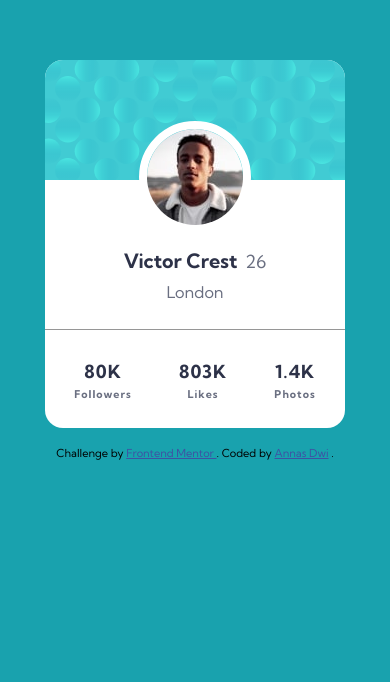
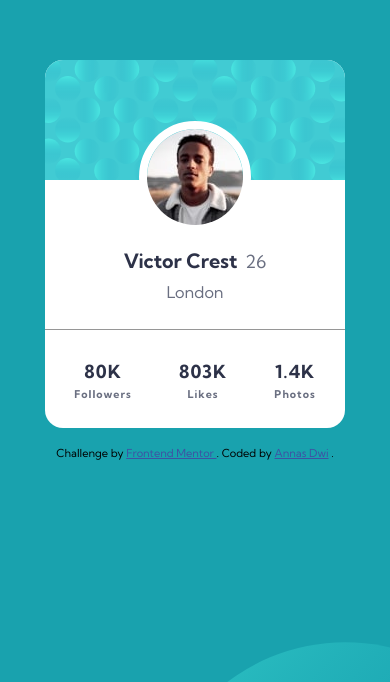
Before and after one commit to anasdwc/fm-beginner-profile-card, a plain HTML site: page index.html in a window 390 px wide. Shown: the part 162-844 px from the top of the page. Drawn offline with Linux system fonts and the light colour scheme.

Commit message:
edit mobile and desktop

```diff
--- a/src/scss/styles.scss
+++ b/src/scss/styles.scss
@@ -20,6 +20,11 @@ body {
   flex-direction: column;
   justify-content: center;
   align-items: center;
+  background-image: url(../../images/bg-pattern-top.svg),
+    url(../../images/bg-pattern-bottom.svg);
+  background-position: top -380px left -110px, bottom -350px right -150px;
+  background-repeat: no-repeat;
+  background-size: contain;
 }
 
 main {
```
Also changed, not shown: screenshot.png (added), src/css/styles.css, 3 other files.
